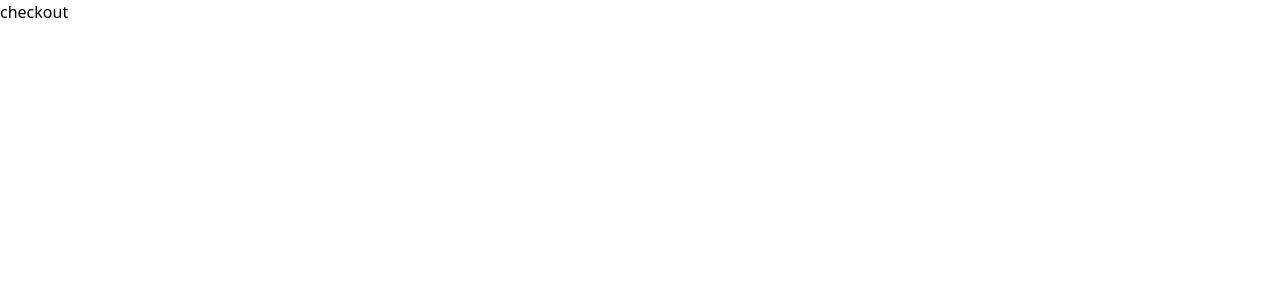
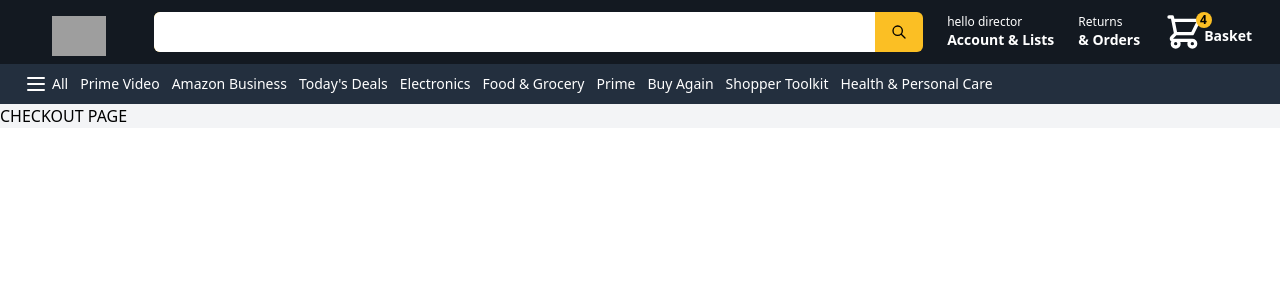
Before and after one commit to i-doshechnikow/amazon-clone, a Next.js app: page /checkout in a window 1280 px wide. Shown: the top 300 px of the page. Built offline with nearby package versions, Linux system fonts and the light colour scheme; grey boxes are pictures that could not be loaded.

Commit message:
add header to checkout page

```diff
--- a/src/pages/checkout.js
+++ b/src/pages/checkout.js
@@ -1,5 +1,11 @@
+import Header from "../components/Header";
+
 function checkout() {
-  return <div>checkout</div>;
+  return <div className="bg-gray-100">
+    <Header />
+
+    <h1>CHECKOUT PAGE</h1>
+  </div>;
 }
 
 export default checkout;
```
